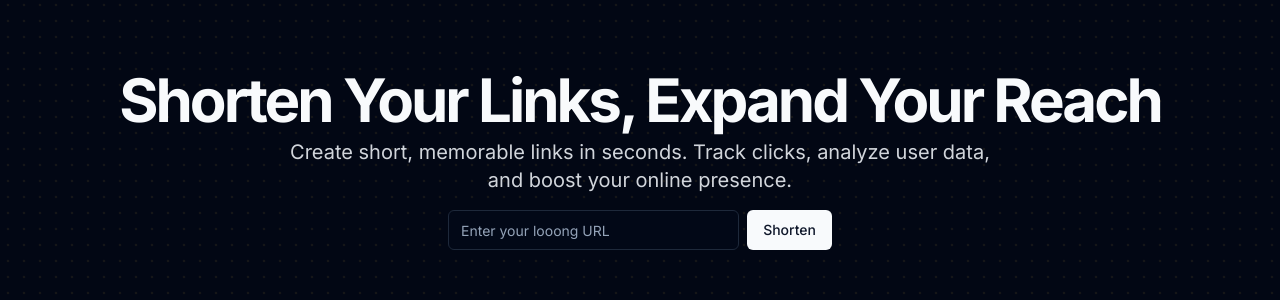
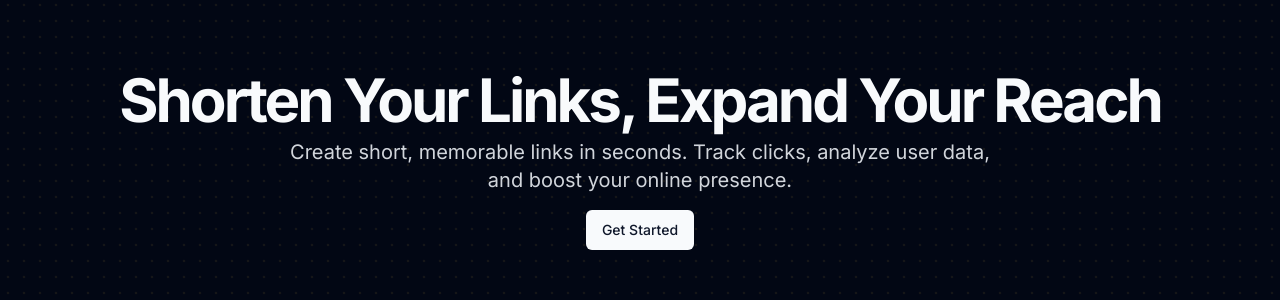
Before and after one commit to Khalil-codes/url-shortner-next, a Next.js app: page / in a window 1280 px wide. Shown: the part 179-479 px from the top of the page. Built offline with nearby package versions, Linux system fonts and the light colour scheme; no server answers.

Commit message:
Remove form from landing page. Add placeholder blur for optimising image

```diff
--- a/src/app/page.tsx
+++ b/src/app/page.tsx
@@ -1,13 +1,15 @@
+// import { Button } from "@/components/ui/button";
+// import { Input } from "@/components/ui/input";
 import { Button } from "@/components/ui/button";
-import { Input } from "@/components/ui/input";
 import { BarChartIcon, ShieldCheckIcon, SmartphoneIcon } from "lucide-react";
+import Link from "next/link";
 
 export default async function Home() {
   return (
     <main className="flex-1">
       <section className="w-full py-12 md:py-24 lg:py-32 xl:py-48">
         <div className="container px-4 md:px-6">
-          <div className="flex flex-col items-center space-y-4 text-center">
+          <div className="flex flex-col items-center gap-4 text-center">
             <div className="space-y-2">
               <h1 className="text-3xl font-bold tracking-tighter text-primary sm:text-4xl md:text-5xl lg:text-6xl/none">
                 Shorten Your Links, Expand Your Reach
@@ -17,12 +19,15 @@ export default async function Home() {
                 user data, and boost your online presence.
               </p>
             </div>
-            <div className="w-full max-w-sm space-y-2">
+            <Button asChild>
+              <Link href="/auth?screen=login">Get Started</Link>
+            </Button>
+            {/* <div className="w-full max-w-sm space-y-2">
               <form className="flex space-x-2">
                 <Input placeholder="Enter your looong URL" type="url" />
                 <Button type="submit">Shorten</Button>
               </form>
-            </div>
+            </div> */}
           </div>
         </div>
       </section>
```
Also changed, not shown: src/app/dashboard/[slug]/page.tsx (+8 -2 lines).
